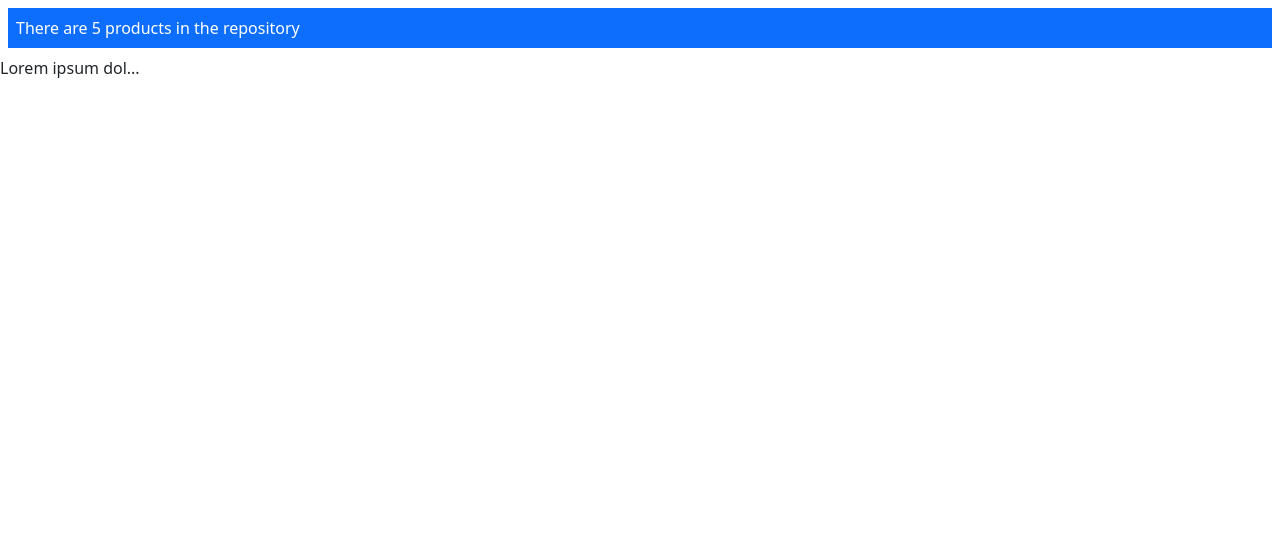
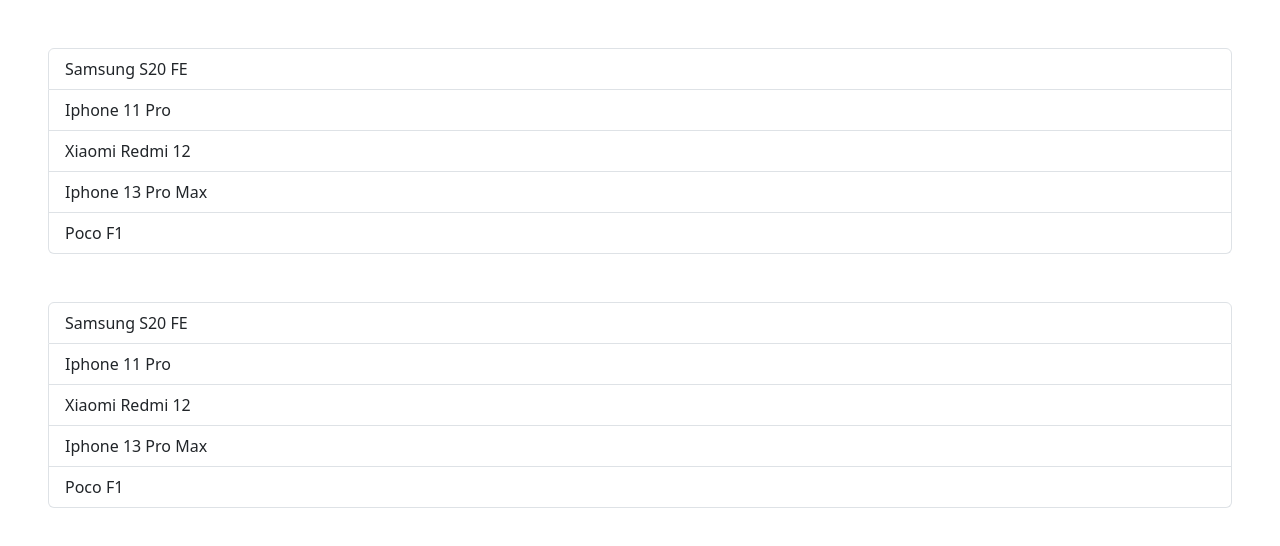
Before and after one commit to mrstijket/Angular-Examples, an Angular app: page / in a window 1280 px wide. Shown: the top 546 px of the page. Built offline with nearby package versions, Linux system fonts and the light colour scheme.

Commit message:
NgIf, NgSwitch, NgFor, NgTemplate

```diff
--- a/src/app/product.component.html
+++ b/src/app/product.component.html
@@ -1,7 +1,3 @@
-<div class="bg-primary text-white m-2 p-2">
-  There are {{ model.getProducts().length }} products in the repository
-</div>
-
 <!-- Property Binding Examples -->
 <!-- <div>
   <h2>{{product.name}}</h2>
@@ -74,4 +70,77 @@
 <h4>Percent Pipe</h4>
 <p>{{ completed | percent: '1.2-2' }}</p> -->
 
-{{ text | summary:15 }}
+<!-- Custom Pipes Examples -->
+<!-- {{ text | summary:15 }} -->
+
+<!-- Angular Ng-If Examples  -->
+<!-- <div *ngIf="model.getProducts().length > 0; then productList else EmptyProductList">
+</div>
+
+<ng-template #productList>
+  <div class="bg-primary text-white m-2 p-2">
+    There are {{ model.getProducts().length }} products in the repository.
+  </div>
+</ng-template>
+
+<ng-template #EmptyProductList>
+  <div class="bg-primary text-white m-2 p-2">
+    There are no products in the repository.
+  </div>
+</ng-template>
+
+<div [hidden]="model.getProducts().length == 0" class="bg-primary text-white m-2 p-2">
+  There are {{ model.getProducts().length }} products in the repository.
+</div>
+
+<div [hidden]="model.getProducts().length != 0" class="bg-primary text-white m-2 p-2">
+  There are no products in the repository.
+</div> -->
+
+<!-- Angular Ng-Switch Examples -->
+<!-- <div class="bg-info m-2 p-2" [ngSwitch]="model.getProductCount()">
+  <span *ngSwitchCase="0">There are no products</span>
+  <span *ngSwitchCase="1">There is 1 product</span>
+  <span *ngSwitchCase="2">There are 2 products</span>
+  <span *ngSwitchDefault>There are many products</span>
+</div>
+
+<div class="bg-info m-2 p-2" [ngSwitch]="model.getProductById(2).name">
+  <span *ngSwitchCase="productName">Samsung S20 FE</span>
+  <span *ngSwitchCase="'Iphone 11 Pro'">Iphone 11 Pro</span>
+  <span *ngSwitchCase="'Xiaomi Redmi 12'">Xiaomi Redmi 12</span>
+  <span *ngSwitchCase="'Iphone 13 Pro Max'">Iphone 13 Pro Max</span>
+  <span *ngSwitchCase="'Poco F1'">Poco F1</span>
+  <span *ngSwitchDefault>Undefined Phone</span>
+</div> -->
+
+<!-- Angular Ng-For and Change-Detection Examples -->
+<!-- <div class="m-5">
+  <button class="btn btn-primary" (click)="addProduct()">Add Product</button>
+  <ul class="list-group mt-2">
+    <li
+      *ngFor="let product of model.getProducts(); index as i; first as isFirst; last as isLast; odd as isOdd; even as isEven;"
+      class="list-group-item">
+      {{i+1}} - {{product.name}}
+      <button class="btn btn-danger p-10 m-1" (click)="deleteProduct(product)">Delete</button>
+      <button class="btn btn-warning p-10 m-1" (click)="updateProduct(product)">Update</button>
+      <span *ngIf="isFirst" class="badge bg-primary">First Item</span>
+      <span *ngIf="isLast" class="badge bg-secondary">Last Item</span>
+      <span *ngIf="isEven" class="badge bg-info"> Even numbered Item</span>
+      <span *ngIf="isOdd" class="badge bg-warning"> Odd numbered Item</span>
+    </li>
+  </ul>
+</div> -->
+
+<ng-template [ngTemplateOutlet]="productList" [ngTemplateOutletContext]="{products: model.getProducts()}"></ng-template>
+<ng-template [ngTemplateOutlet]="productList" [ngTemplateOutletContext]="{products: model.getProducts()}"></ng-template>
+
+<ng-template #productList let-products="products">
+  <div class=" m-5">
+    <ul class="list-group mt-2">
+      <li *ngFor="let product of products;" class="list-group-item">
+        {{product.name}}
+      </li>
+    </ul>
+  </div>
+</ng-template>
--- a/src/app/product.component.ts
+++ b/src/app/product.component.ts
@@ -8,8 +8,6 @@
   styleUrls: ['product.component.css']
 })
 export class ProductComponent {
-  model: ProductRepository = new ProductRepository();
-
   // Style Binding Examples
   /* disabled = true;
 
@@ -76,5 +74,24 @@
   // price: number = 395.9792;
   // completed: number = 0.26;
 
-  text = 'Lorem ipsum dolor sit, amet conscestor adipicing elit memento mori';
+  // Custom Pipes Examples
+  // text = 'Lorem ipsum dolor sit, amet conscestor adipicing elit memento mori';
+
+  model: ProductRepository = new ProductRepository();
+
+  // Angular Ng-Switch Examples
+  // productName: string = this.model.getProductById(1).name as string;
+
+  // Angular Ng-For and Change-Detection Examples
+  // addProduct() {
+  //   this.model.addProduct(new Product(6, "Xiaomi Redmi Note 7", "Price/Performance phone", "xiaomiredminote7.jpg", 270));
+  // }
+
+  // deleteProduct(product: Product) {
+  //   this.model.deleteProduct(product);
+  // }
+
+  // updateProduct(product: Product) {
+  //   product.name = "Updated";
+  // }
 }
--- a/src/app/repository.model.ts
+++ b/src/app/repository.model.ts
@@ -18,4 +18,18 @@
   getProductById(id: number): Product {
     return this.products.find(p => p.id === id) as Product;
   }
+
+  getProductCount(): number {
+    return this.products.length
+  }
+
+  // Angular Ng-For and Change-Detection Examples
+  // addProduct(product: Product) {
+  //   this.products.push(product);
+  // }
+
+  // deleteProduct(product: Product) {
+  //   let index = this.products.indexOf(product);
+  //   this.products.splice(index, 1);
+  // }
 }
```
Also changed, not shown: src/assets/img/xiaomiredminote7.jpg (added).
